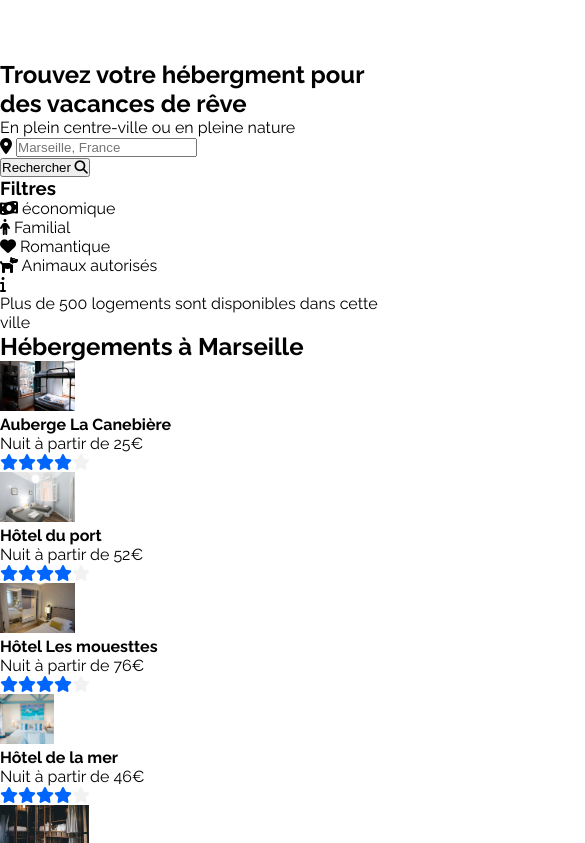
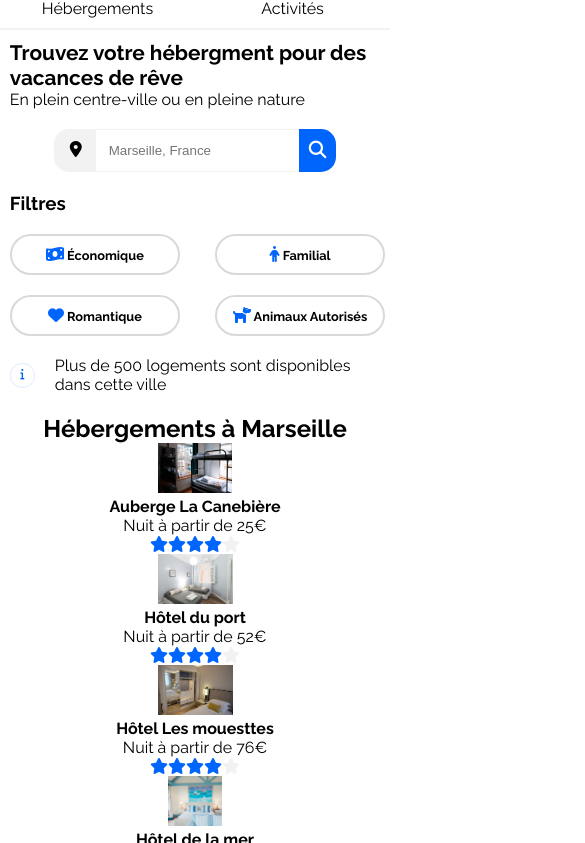
Before and after one commit to flancastre/OC_P2, a plain HTML site: page index.html in a window 390 px wide. Shown: the part 93-936 px from the top of the page, 585 px wide, since content can reach past the window. Drawn offline with Linux system fonts and the light colour scheme.

Commit message:
CSS header/Section1 plus responsive

```diff
--- a/CSS/style.css
+++ b/CSS/style.css
@@ -1,9 +1,29 @@
+/* Lien pour inporter la fonts du projet */
 @import url("https://fonts.googleapis.com/css2?family=Raleway:wght@400;700&display=swap");
+
+/* Variables des couleur principal du site et pour notres font */
+
+:root {
+  --color1: #0065fc;
+  --color2: #deebff;
+  --color3: #d9d9d9;
+  --color4: #f2f2f2;
+  --font1: "Raleway", sans-serif;
+}
+
+/* Règles css genéraux  */
 
 * {
   margin: 0;
   padding: 0;
   box-sizing: border-box;
+}
+.stars {
+  color: var(--color1);
+}
+
+.star-grey {
+  color: var(--color4);
 }
 
 li {
@@ -11,9 +31,13 @@ li {
 }
 
 body {
-  font-family: "Raleway", sans-serif;
+  font-family: var(--font1);
   max-width: 1400px;
+  width: 95%;
+  margin: 0 auto;
 }
+
+/* Paramètre du header */
 
 .header {
   display: flex;
@@ -21,9 +45,9 @@ body {
 }
 
 .header img {
-  height: 19px;
-  width: 61.09px;
-  margin: 67px;
+  height: 20px;
+  width: 60px;
+  margin: 45px 65px 65px 0px;
 }
 
 .header nav {
@@ -35,16 +59,15 @@ body {
   justify-content: space-between;
 }
 
+.ul-content li {
+  padding-top: 45px;
+  border-top: solid white 2px;
+}
+
 .ul-content li a {
   text-decoration: none;
   color: black;
-  padding: 67px 20px 0 20px;
-}
-
-.ul-content li {
-  margin: 0 67px;
-  padding-top: 67px;
-  border-top: solid white 2px;
+  padding: 45px 20px 0 20px;
 }
 
 .ul-content li a:hover {
@@ -52,19 +75,202 @@ body {
   border-top: #0065fc solid 2px;
 }
 
+/* SECTION 1 */
+
+/******* Recherche *****/
+
+h1 {
+  font-size: 1.3rem;
+}
+
+.recherche {
+  margin: 20px 0 20px 0;
+  display: flex;
+}
+
+.recherche form {
+  border: 1px solid var(--color4);
+  border-top-left-radius: 15px;
+  border-bottom-left-radius: 15px;
+  background: var(--color4);
+  border-right: none;
+}
+
+.recherche form label {
+  background: var(--color4);
+  padding: 10px 10px 10px 15px;
+  border-top-left-radius: 15px;
+  border-bottom-left-radius: 15px;
+}
+
+.recherche form input {
+  border: none;
+  padding: 13px;
+  outline: none;
+}
+
+.recherche button {
+  background: #0065fc;
+  border: none;
+  color: white;
+  padding: 10px;
+  text-align: center;
+  border-top-right-radius: 15px;
+  border-bottom-right-radius: 15px;
+  cursor: pointer;
+  font-size: 1.1rem;
+}
+
+.recherche button i {
+  display: none;
+}
+
+/****** Filtre *****/
+
+.filter {
+  display: flex;
+  align-items: center;
+}
+
+.filter h3 {
+  margin-right: 30px;
+}
+
+.filter ul {
+  display: flex;
+  flex-wrap: wrap;
+}
+
+.filter ul li {
+  margin-right: 15px;
+  border: 2px solid var(--color3);
+  padding: 10px;
+  border-radius: 25px;
+  text-transform: capitalize;
+  font-weight: bold;
+  cursor: pointer;
+  transition: 0.3s;
+}
+
+.filter ul li:hover {
+  background: var(--color2);
+}
+
+.filter ul li i {
+  color: var(--color1);
+}
+
+/************ Info ********/
+
+.info {
+  margin: 20px 0 20px 0;
+  display: flex;
+  align-items: center;
+}
+
+.info span {
+  margin-right: 20px;
+  border: 1px solid var(--color2);
+  padding: 10px;
+  height: 25px;
+  width: 25px;
+  border-radius: 12px;
+  display: flex;
+  font-size: 0.7rem;
+  justify-content: center;
+  align-items: center;
+  color: var(--color1);
+}
+
+/* ************************************************* */
+/* Taille temporaire des images pour ne pas qu'elles dérange  */
+
 .section-2-left-cards img,
 .section-2-right-cards img {
   height: 50px;
 }
 
-.stars {
-  color: #0065fc;
-}
-
-.star-grey {
-  color: #f2f2f2;
-}
-
 .activities img {
   height: 50px;
 }
+
+/* ***************************************************** */
+
+/* Media Query pour tablette */
+
+/* Média Query pour mobile  */
+
+@media screen and (max-width: 768px) {
+  body {
+    width: 100%;
+    text-align: center;
+  }
+  .header {
+    flex-direction: column;
+    align-items: center;
+  }
+  .header img {
+    margin: 20px 0 50px 0;
+  }
+
+  .header nav {
+    width: 100%;
+  }
+
+  .ul-content {
+    display: grid;
+    grid-template-columns: 50% 50%;
+  }
+
+  .ul-content li {
+    padding: 0 0 10px 0;
+  }
+
+  .ul-content li a {
+    padding: 0 20px 10px 20px;
+    display: inline-block;
+    width: 100%;
+    border-bottom: 2px solid var(--color4);
+  }
+  .ul-content li a:hover {
+    border-top: none;
+    border-bottom: 2px solid var(--color1);
+  }
+
+  .section-1 {
+    width: 95%;
+    margin: 0 auto;
+    text-align: left;
+  }
+
+  .recherche {
+    justify-content: center;
+  }
+
+  .recherche button span {
+    display: none;
+  }
+
+  .recherche button i {
+    display: contents;
+  }
+
+  .filter {
+    display: block;
+  }
+
+  .filter ul {
+    margin-top: 20px;
+    display: grid;
+    grid-template-columns: 50% 50%;
+    gap: 20px;
+    text-align: center;
+  }
+
+  .filter ul li {
+    font-size: 0.8rem;
+  }
+  .filter ul li i {
+    font-size: 1rem;
+  }
+}
--- a/index.html
+++ b/index.html
@@ -16,8 +16,8 @@
 
         <nav>
             <ul class="ul-content">
-                <li><a href="#">Hébergements</a></li>
-                <li> <a href="#"> Activités</a></li>
+                <li><a href="#Hebergement">Hébergements</a></li>
+                <li> <a href="#Activite"> Activités</a></li>
             </ul>
         </nav>
     </header>
@@ -56,7 +56,7 @@
         <section class="section-2">
 
             <div class="section-2-left">
-                <h2>Hébergements à Marseille</h2>
+                <h2 id="Hebergement">Hébergements à Marseille</h2>
                 <div class="section-2-left-card-container">
 
                     <div class="section-2-left-cards">
@@ -174,7 +174,7 @@
 
         <section class="section-3">
             <article class="activity">
-                <h2>Activités à Marseille</h2>
+                <h2 id="Activite">Activités à Marseille</h2>
 
                 <article class="activities">
                     <img src="./images/activites/Vieux_Port.jpg" alt="Vieux-Port">
```
